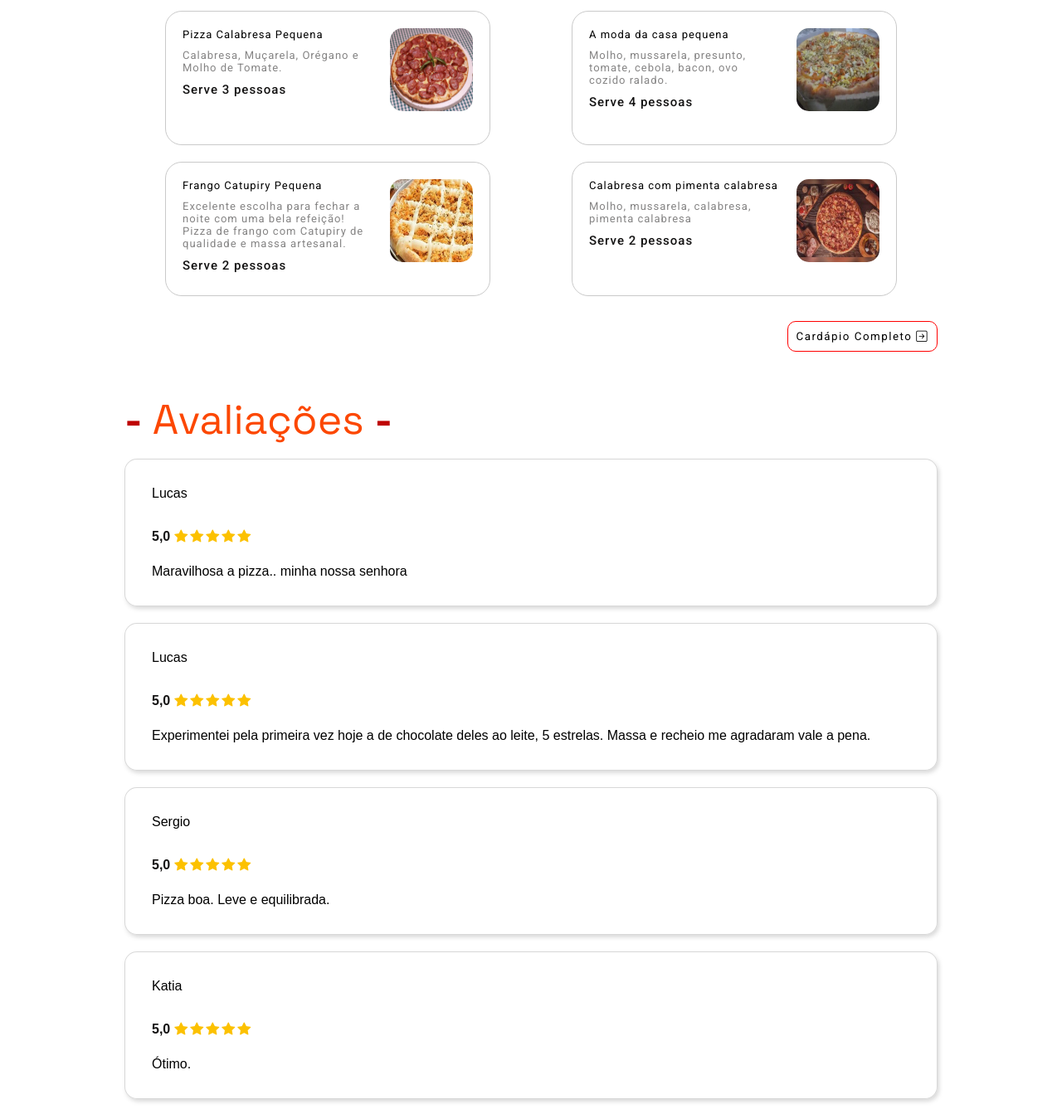
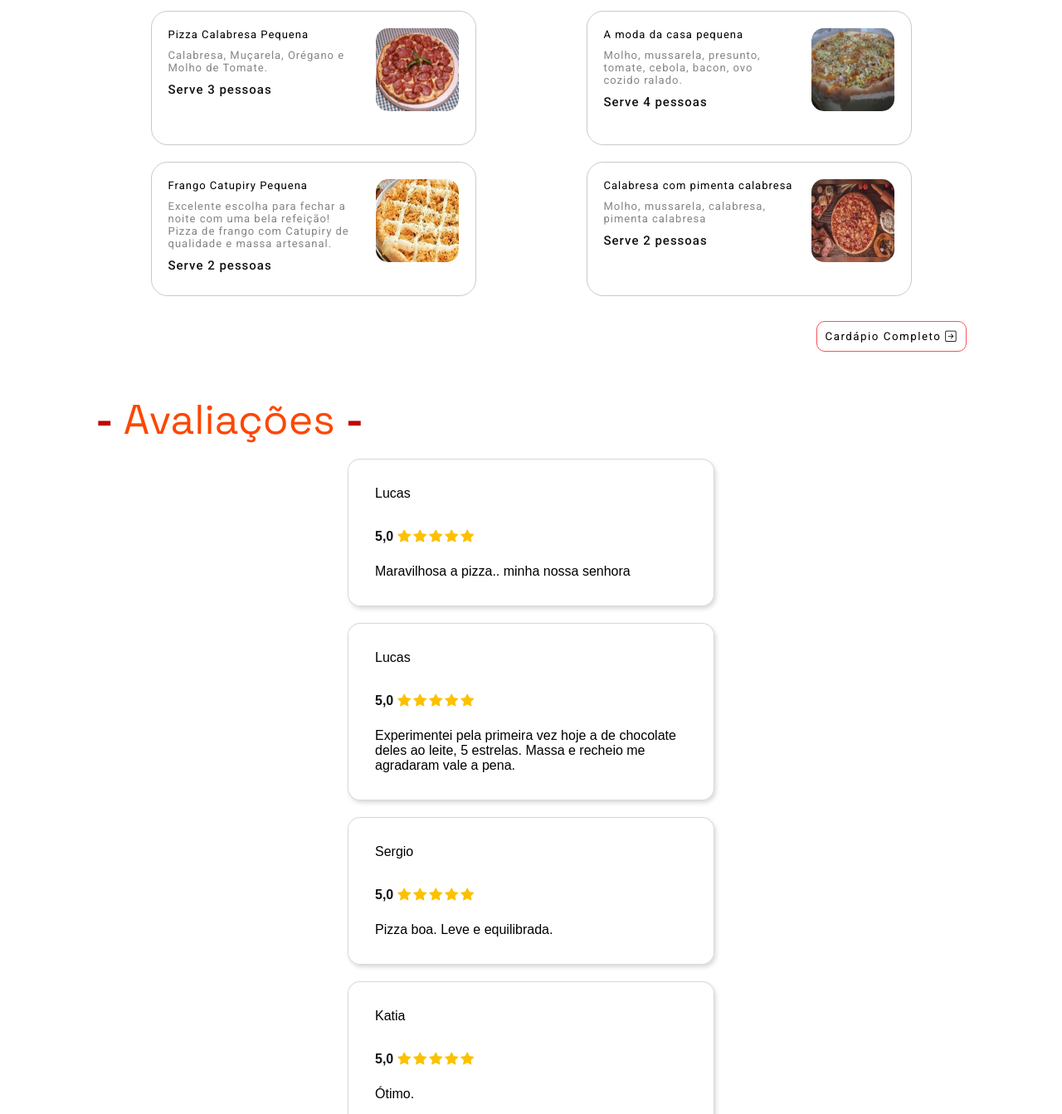
Before and after one commit to DiegoPereiraGomes/mascarenhas_pizzaria, a plain HTML site: page landipage pizza/index.html in a window 1280 px wide. Shown: the part 468-1811 px from the top of the page at 83% size. Drawn offline with nearby package versions, Linux system fonts and the light colour scheme; a web font is replaced by a local one.

Commit message:
Update style.css

```diff
--- a/landipage pizza/css/style.css
+++ b/landipage pizza/css/style.css
@@ -18,7 +18,9 @@
 
 body {
     background-color: #ffffff;
+    width: 100%;
 }
+
 .card-pedir {
     background-color: rgba(142, 236, 1, 0.685);
     backdrop-filter: blur(10px);
@@ -27,7 +29,10 @@ body {
     border-radius: 5px;
     transition: 1.5s all ease;
     border: 1.5px solid white;
-} .card-pedir:hover {
+
+}
+
+.card-pedir:hover {
     background-color: #14131d;
 }
 
@@ -87,8 +92,9 @@ header {
 
 .container-one {
     margin: auto;
+    width: 1050px;
     max-width: 100%;
-    padding: 0px 150px;
+
 }
 
 .img-logo {
@@ -312,7 +318,7 @@ header {
 
  .btn-carda {
     background-color: #ffffff;
-    border: 1px solid #ff0000;
+    border: 1px solid #ff5050;
     border-radius: 10px;
     cursor: pointer;
     transition: 2s all ease;
@@ -362,9 +368,10 @@ width: 100%;
 }
 
 .comentario {
-    width: auto;
+    max-width: 400px;
     height: auto;
     padding: 20px;
+    margin: auto;
     background-color: #ffffff8f;
     margin-bottom: 20px;
     border: 1px solid rgba(0, 0, 0, 0.151);
@@ -470,10 +477,10 @@ i {
 footer {
     background-color: #14131d;
     border-radius: 15px 15px 0 0 ;
-
 }
 
 .build {
+    position: fixed;
     margin: auto;
     text-align: center;
 }
```
